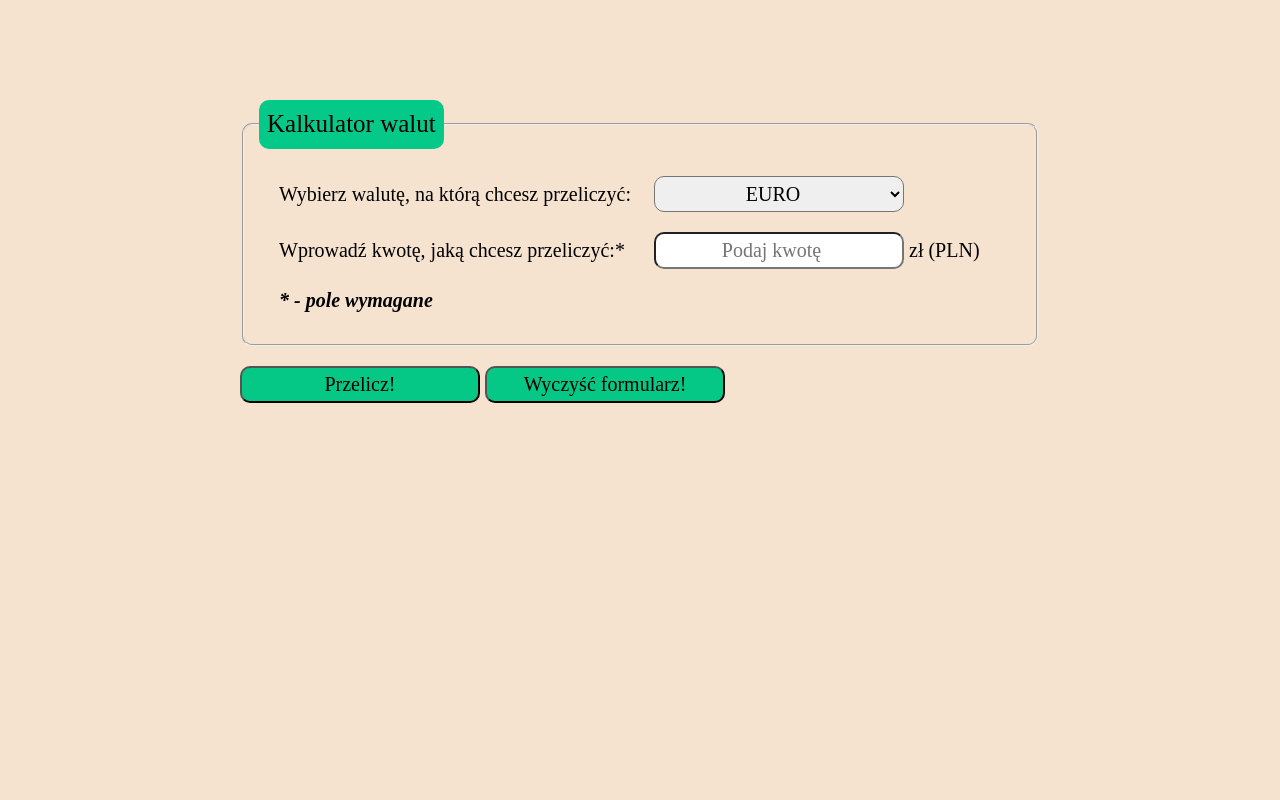
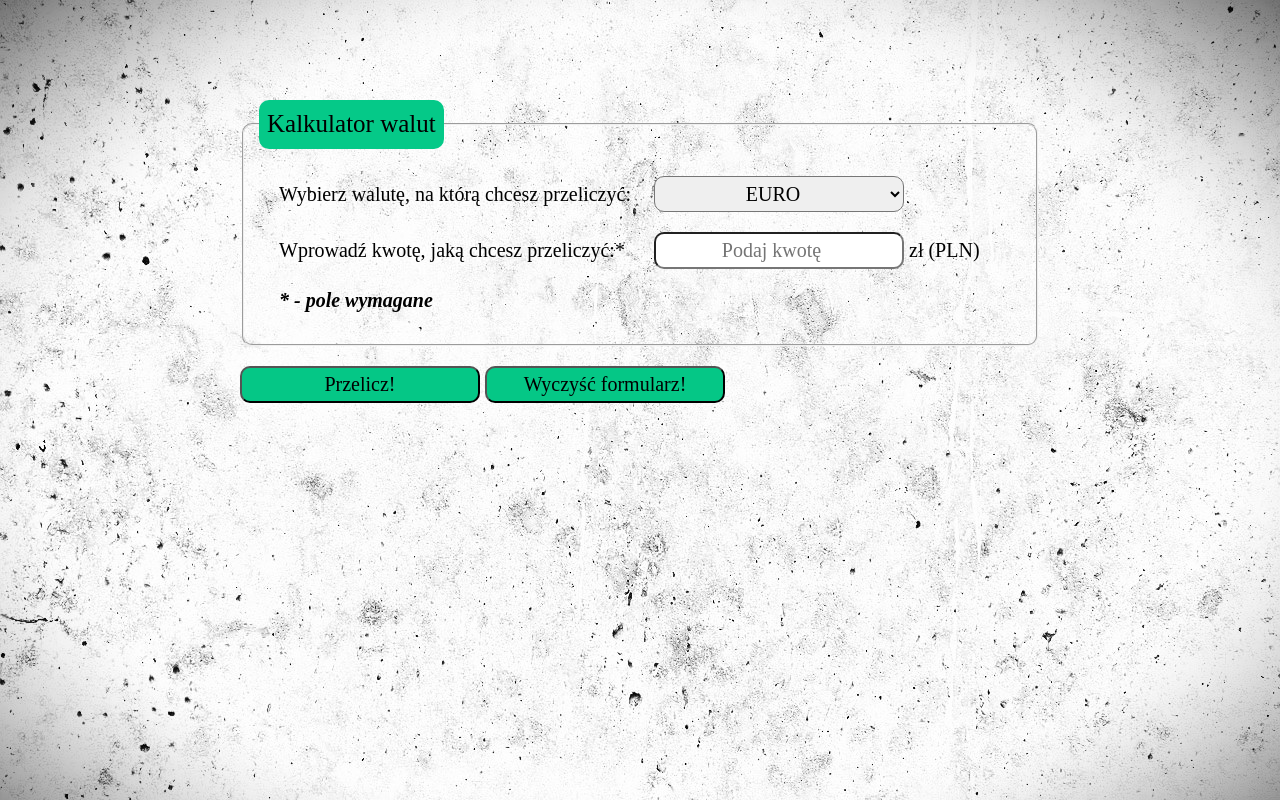
Before and after one commit to szymon-sowinski/Currency-converter, a plain HTML site: page index.html in a window 1280 px wide. Drawn offline with Linux system fonts and the light colour scheme.

Commit message:
[Add feature] Added background image

```diff
--- a/css/style.css
+++ b/css/style.css
@@ -10,8 +10,8 @@ html {
 
 .body {
     max-width: 800px;
+    background-image: url("../images/tlo.jpg");
     margin: auto;
-    background-color: rgb(245, 227, 208);
     font-size: 20px;
 }
 
```
Also changed, not shown: images/tlo.jpg (added).
